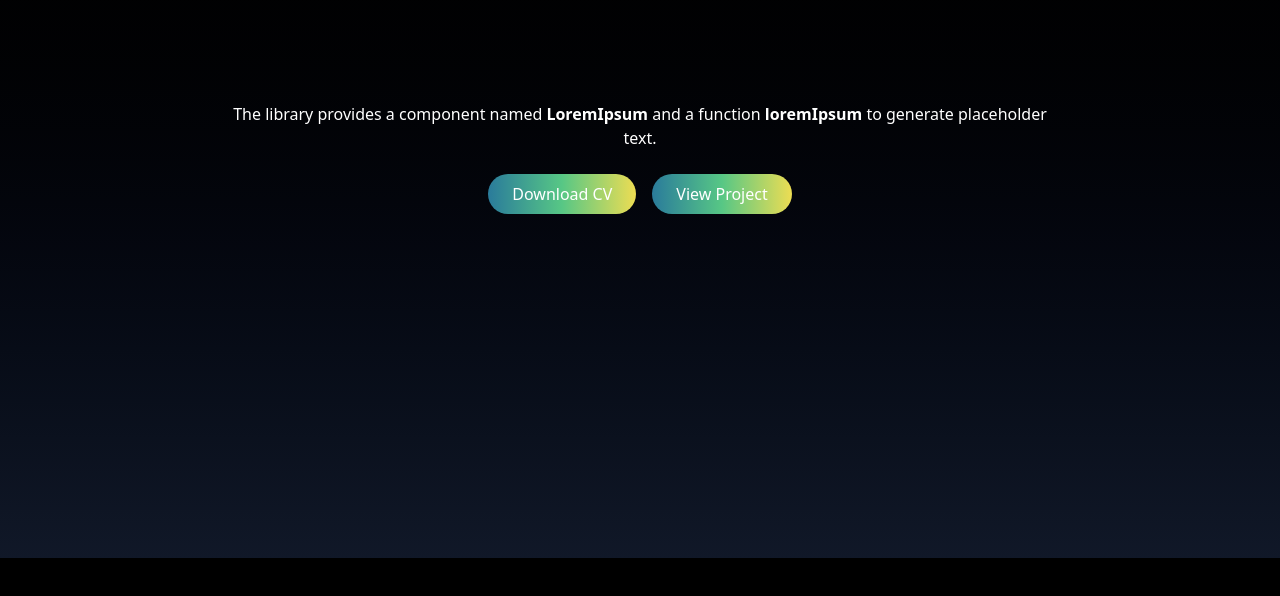
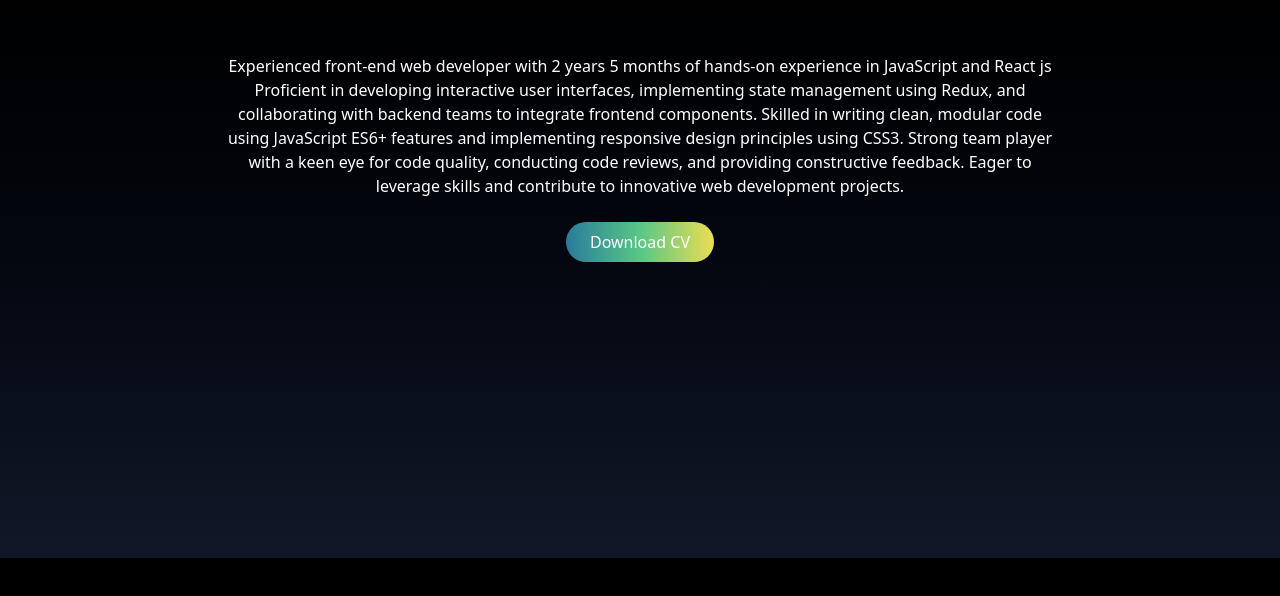
Before and after one commit to dhanadeepu/portfolio, a React (Vite) app: page / in a window 1280 px wide. Shown: the part 1902-2498 px from the top of the page. Built offline with nearby package versions, Linux system fonts and the light colour scheme.

Commit message:
second commit

```diff
--- a/src/components/ContactSection .jsx
+++ b/src/components/ContactSection .jsx
@@ -18,30 +18,31 @@
         transition={{ duration: 1.5, ease: "easeOut" }}
       >
         <p>
-          The library provides a component named <strong>LoremIpsum</strong> and a function{" "}
-          <strong>loremIpsum</strong> to generate placeholder text.
+          Experienced front-end web developer with 2 years 5 months of hands-on
+          experience in JavaScript and React js Proficient in developing
+          interactive user interfaces, implementing state management using
+          Redux, and collaborating with backend teams to integrate frontend
+          components. Skilled in writing clean, modular code using JavaScript
+          ES6+ features and implementing responsive design principles using
+          CSS3. Strong team player with a keen eye for code quality, conducting
+          code reviews, and providing constructive feedback. Eager to leverage
+          skills and contribute to innovative web development projects.
         </p>
 
         <div className="flex gap-4 flex-wrap justify-center">
           <a
-            href="/DeepakJ.pdf"
+            href="/Deepak J.pdf"
             download
             className="transition text-white px-6 py-2 rounded-full text-sm sm:text-base hover:opacity-90"
             style={{
-              background: "linear-gradient(90deg, rgba(42,123,155,1) 0%, rgba(87,199,133,1) 50%, rgba(237,221,83,1) 100%)",
+              background:
+                "linear-gradient(90deg, rgba(42,123,155,1) 0%, rgba(87,199,133,1) 50%, rgba(237,221,83,1) 100%)",
             }}
           >
             Download CV
           </a>
 
-          <button
-            className="transition text-white px-6 py-2 rounded-full text-sm sm:text-base hover:opacity-90"
-            style={{
-              background: "linear-gradient(90deg, rgba(42,123,155,1) 0%, rgba(87,199,133,1) 50%, rgba(237,221,83,1) 100%)",
-            }}
-          >
-            View Project
-          </button>
+
         </div>
       </motion.div>
     </section>
--- a/src/components/ShowcaseSection .jsx
+++ b/src/components/ShowcaseSection .jsx
@@ -41,7 +41,7 @@
 const ShowcaseSection = () => {
   const ref = useRef(null);
   const isInView = useInView(ref, { once: false });
-  const [activeSection, setActiveSection] = useState(null); // 'Project', 'Skills', 'Certificate'
+  const [activeSection, setActiveSection] = useState(null);
 
   return (
     <section
@@ -84,7 +84,8 @@
 
         {/* Render Projects */}
         {activeSection === "Project" && (
-          <div className="grid grid-cols-1 sm:grid-cols-2 lg:grid-cols-3 gap-6 mt-10 max-w-6xl w-full px-4">
+
+          <div  className="grid grid-cols-1 sm:grid-cols-2 lg:grid-cols-3 gap-6 mt-10 max-w-6xl w-full px-4">
             <div className="bg-white text-black rounded-xl shadow-lg p-6">
               <h3 className="text-xl font-bold mb-2">ABIS</h3>
               <p className="text-sm">
```
Also changed, not shown: 1 other file (tests, documents, lock files or other folders).
